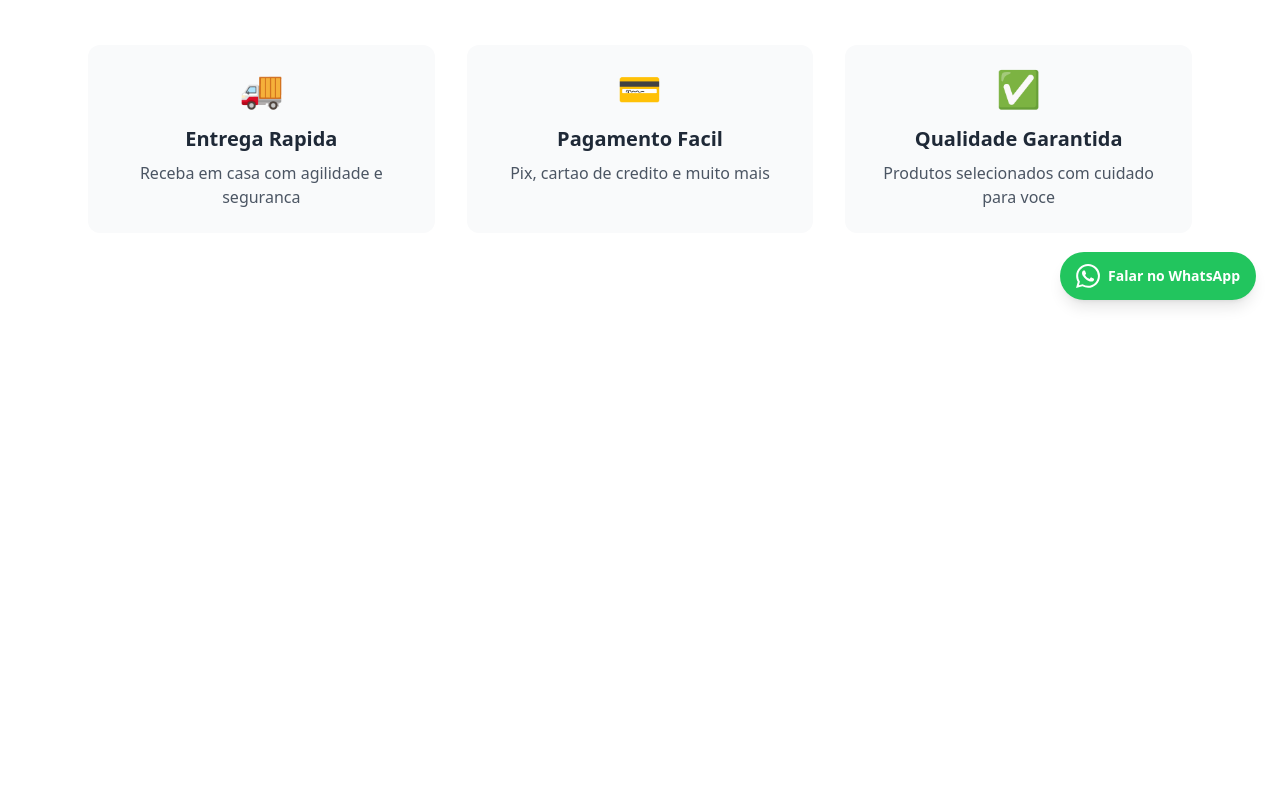
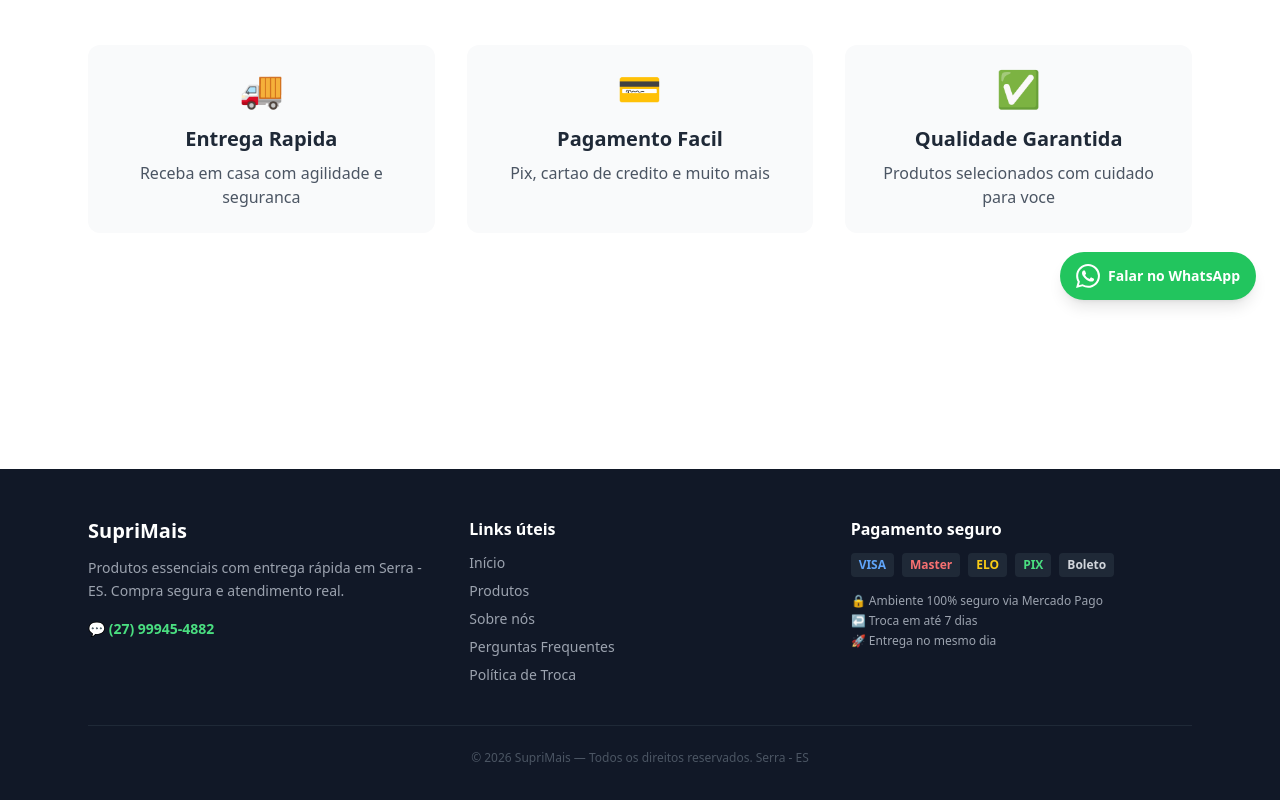
Before and after one commit to mauro-resende/loja-virtual, a React app in the folder frontend/: page / in a window 1280 px wide. Shown: the part 476-1276 px from the top of the page. Before the commit the page ends 865 px from the top, so only its background shows below. Built offline with nearby package versions, Linux system fonts and the light colour scheme; no server answers; the HTML template or start-up script is replaced by a standard one.

Commit message:
feat: footer com links, contato e pagamentos

```diff
--- a/frontend/src/App.jsx
+++ b/frontend/src/App.jsx
@@ -12,6 +12,7 @@ import Admin from './pages/Admin'
 import Sobre from './pages/Sobre'
 import FAQ from './pages/FAQ'
 import Politica from './pages/Politica'
+import { Link } from 'react-router-dom'
 
 const WHATSAPP = '5527999454882'
 
@@ -31,13 +32,73 @@ function BotaoWhatsApp() {
   )
 }
 
+function Footer() {
+  return (
+    <footer className="bg-gray-900 text-gray-400 mt-20">
+      <div className="max-w-6xl mx-auto px-6 py-12">
+        <div className="grid grid-cols-1 sm:grid-cols-3 gap-10">
+
+          {/* Marca */}
+          <div>
+            <h2 className="text-white text-xl font-bold mb-3">SupriMais</h2>
+            <p className="text-sm leading-relaxed">
+              Produtos essenciais com entrega rápida em Serra - ES. Compra segura e atendimento real.
+            </p>
+            <a
+              href={`https://wa.me/${WHATSAPP}`}
+              target="_blank"
+              rel="noreferrer"
+              className="inline-block mt-4 text-green-400 hover:text-green-300 text-sm font-semibold"
+            >
+              💬 (27) 99945-4882
+            </a>
+          </div>
+
+          {/* Links */}
+          <div>
+            <h3 className="text-white font-semibold mb-3">Links úteis</h3>
+            <ul className="space-y-2 text-sm">
+              <li><Link to="/" className="hover:text-white transition-colors">Início</Link></li>
+              <li><Link to="/produtos" className="hover:text-white transition-colors">Produtos</Link></li>
+              <li><Link to="/sobre" className="hover:text-white transition-colors">Sobre nós</Link></li>
+              <li><Link to="/faq" className="hover:text-white transition-colors">Perguntas Frequentes</Link></li>
+              <li><Link to="/politica" className="hover:text-white transition-colors">Política de Troca</Link></li>
+            </ul>
+          </div>
+
+          {/* Pagamentos */}
+          <div>
+            <h3 className="text-white font-semibold mb-3">Pagamento seguro</h3>
+            <div className="flex flex-wrap gap-2 mb-4">
+              <span className="bg-gray-800 text-xs px-2 py-1 rounded font-bold text-blue-400">VISA</span>
+              <span className="bg-gray-800 text-xs px-2 py-1 rounded font-bold text-red-400">Master</span>
+              <span className="bg-gray-800 text-xs px-2 py-1 rounded font-bold text-yellow-400">ELO</span>
+              <span className="bg-gray-800 text-xs px-2 py-1 rounded font-bold text-green-400">PIX</span>
+              <span className="bg-gray-800 text-xs px-2 py-1 rounded font-bold text-gray-300">Boleto</span>
+            </div>
+            <p className="text-xs">🔒 Ambiente 100% seguro via Mercado Pago</p>
+            <p className="text-xs mt-1">↩️ Troca em até 7 dias</p>
+            <p className="text-xs mt-1">🚀 Entrega no mesmo dia</p>
+          </div>
+
+        </div>
+
+        <div className="border-t border-gray-800 mt-10 pt-6 text-center text-xs text-gray-600">
+          © {new Date().getFullYear()} SupriMais — Todos os direitos reservados. Serra - ES
+        </div>
+      </div>
+    </footer>
+  )
+}
+
 function App() {
   return (
     <ThemeProvider>
       <CartProvider>
         <BrowserRouter>
-          <div className='min-h-screen bg-white dark:bg-gray-900'>
+          <div className='min-h-screen bg-white dark:bg-gray-900 flex flex-col'>
             <Navbar />
+            <main className='flex-1'>
               <Routes>
                 <Route path='/' element={<Home />} />
                 <Route path='/produtos' element={<Produtos />} />
@@ -50,6 +111,8 @@ function App() {
                 <Route path='/faq' element={<FAQ />} />
                 <Route path='/politica' element={<Politica />} />
               </Routes>
+            </main>
+            <Footer />
             <BotaoWhatsApp />
           </div>
         </BrowserRouter>
```
Lines whose indentation alone changed are shown as unchanged.
